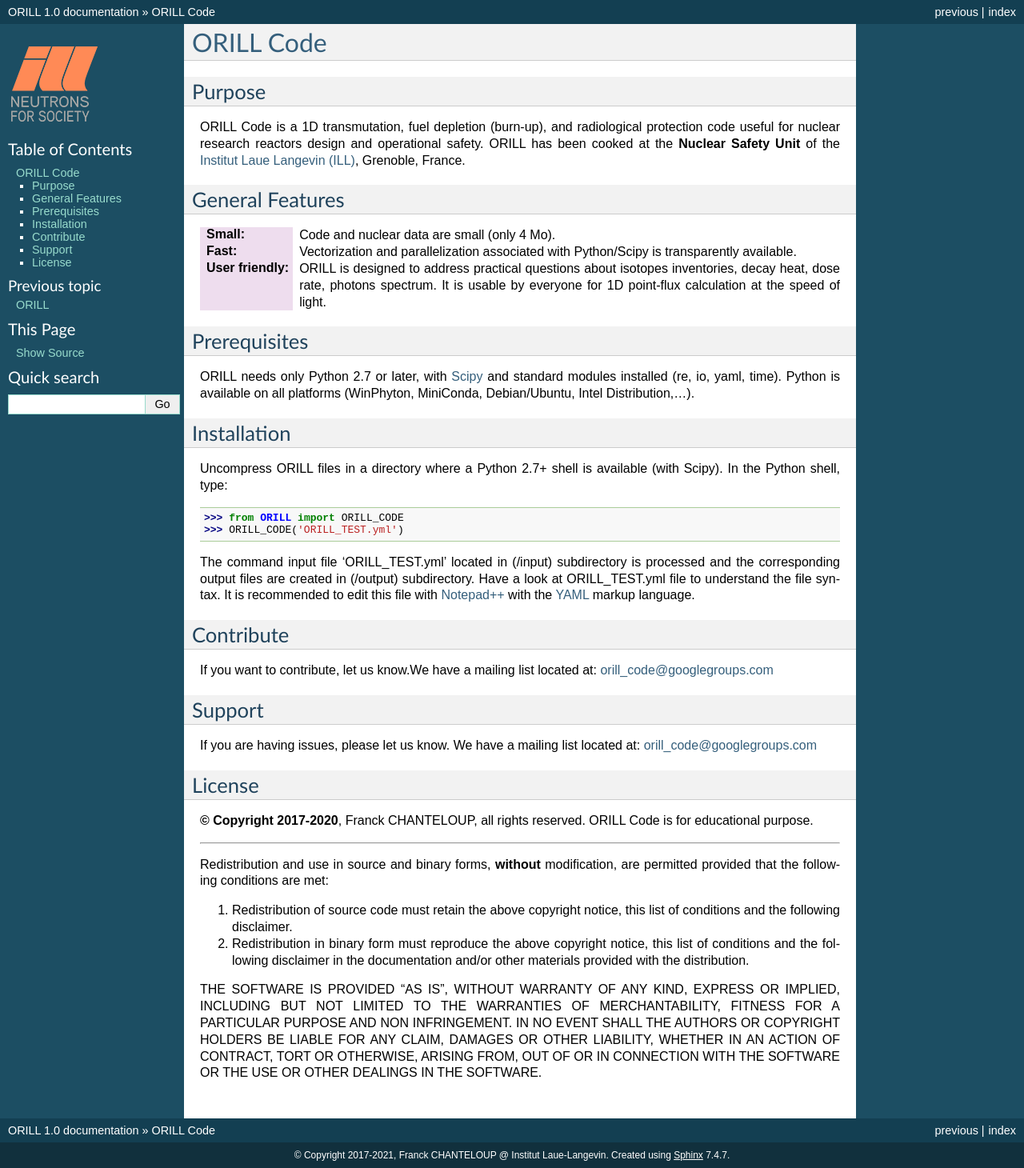
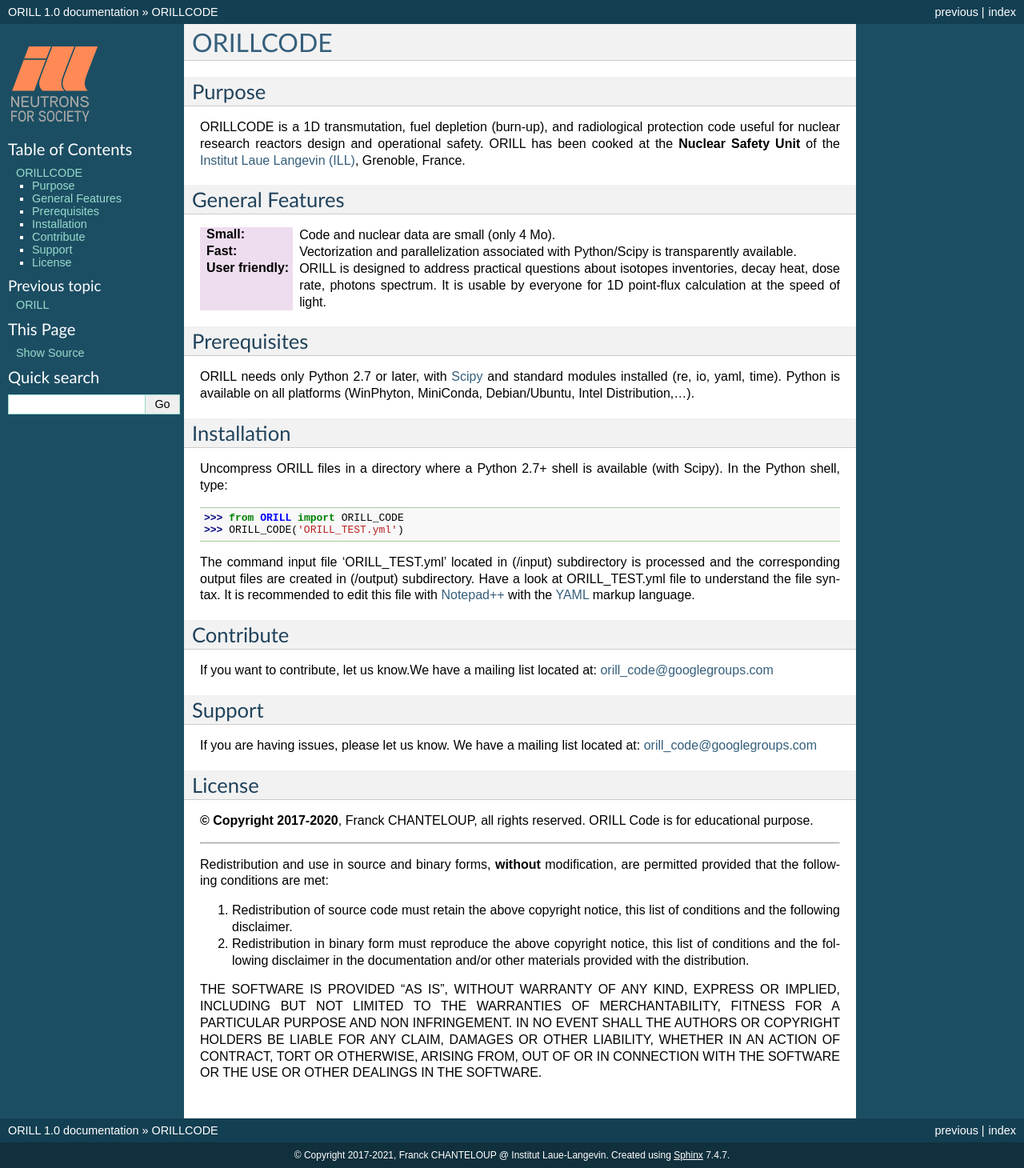
Before and after one commit to orill/orill, a Sphinx documentation site: the page built from docs/orill/readme.rst, in a window 1280 px wide. Shown: the whole page at 80% size. Built offline with Sphinx 7.4.7, drawn with Linux system fonts in a browser that asks for light colours.

Commit message:
Update readme.rst

```diff
--- a/docs/orill/readme.rst
+++ b/docs/orill/readme.rst
@@ -1,11 +1,11 @@
 ===========================================
-`ORILL Code <http://orill.readthedocs.io>`_
+`ORILLCODE <http://orill.readthedocs.io>`_
 ===========================================
 
 Purpose
 -------
 
-ORILL Code is a 1D transmutation, fuel depletion (burn-up), and radiological protection code useful for nuclear research reactors design and operational safety. ORILL has been cooked at the **Nuclear Safety Unit** of the `Institut Laue Langevin (ILL) <http://www.ill.eu>`_, Grenoble, France.
+ORILLCODE is a 1D transmutation, fuel depletion (burn-up), and radiological protection code useful for nuclear research reactors design and operational safety. ORILL has been cooked at the **Nuclear Safety Unit** of the `Institut Laue Langevin (ILL) <http://www.ill.eu>`_, Grenoble, France.
 
 General Features
 ----------------
```
